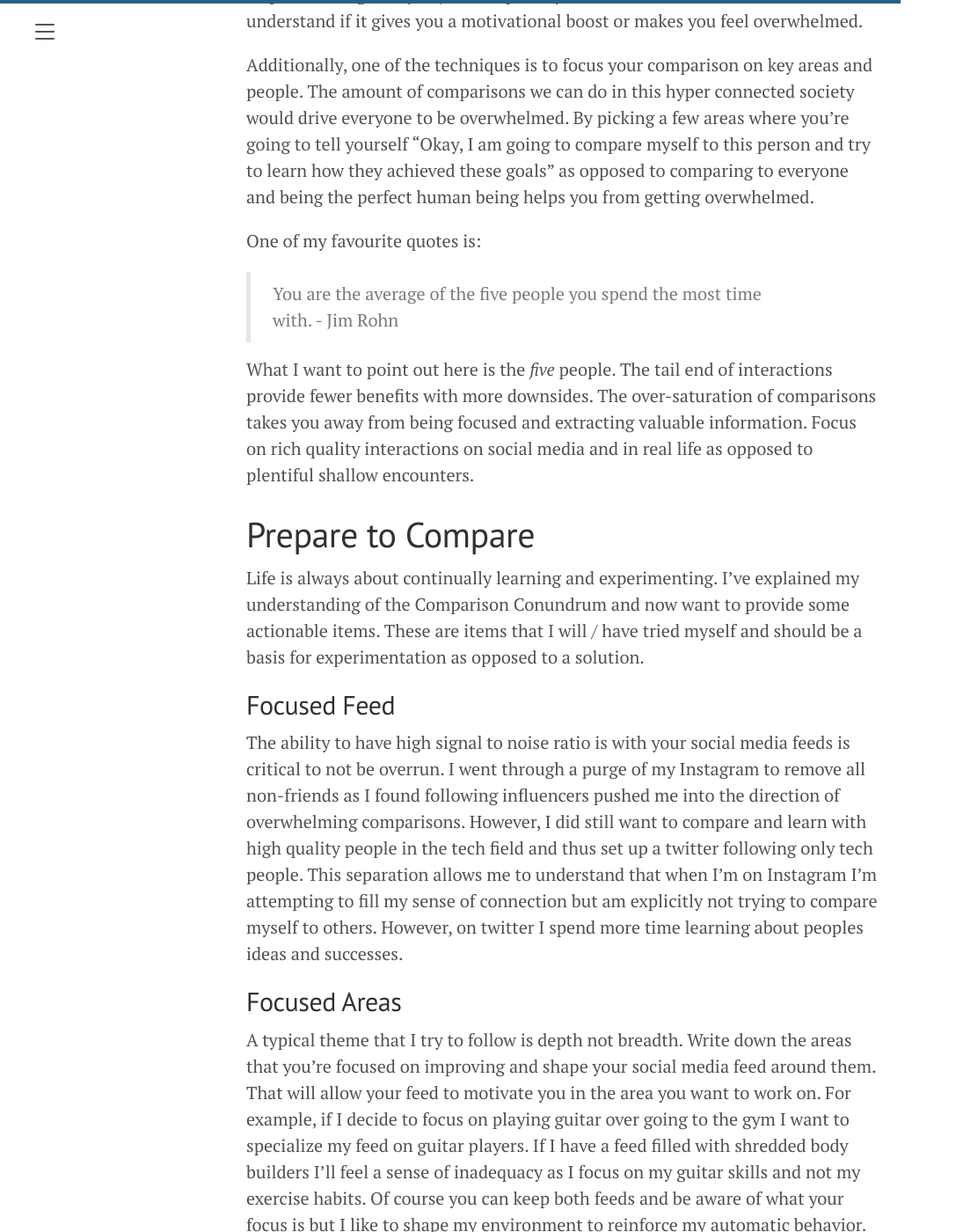
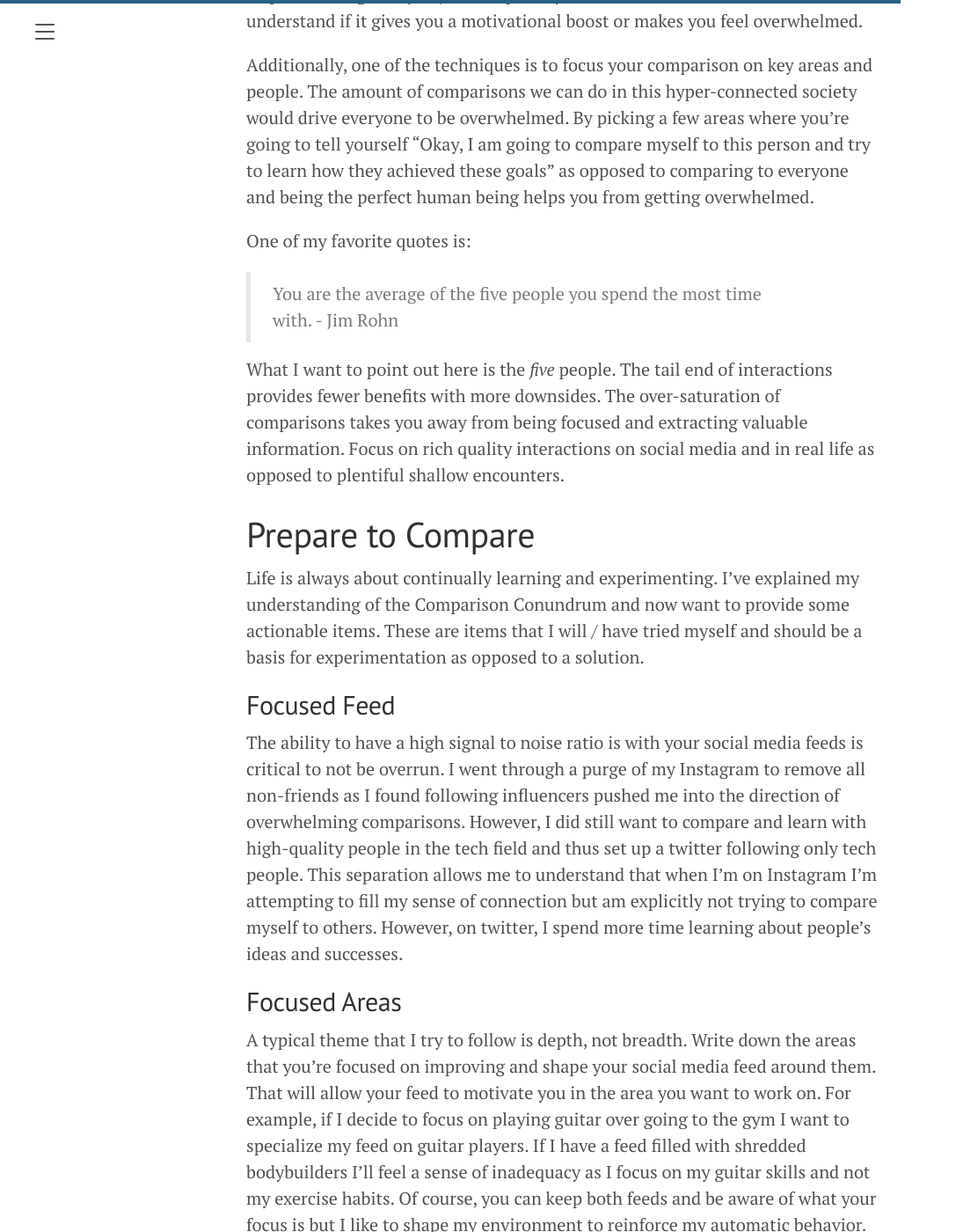
Before and after one commit to jqphu/blog, a Jekyll site: the page built from _posts/2020-08-13-comparison.md, in a window 1280 px wide and 1400 px high, scrolled down 1673 px. Shown: the whole window at 88% size, without its empty margins (0-1087 px from the left). Built offline with Jekyll 4.4.1, drawn with Linux system fonts in a browser that asks for light colours; a script that is not in the unit is left out; some of the changed text lies outside the part shown.

Commit message:
[2020-08-13] Fix grammar
More grammar fixes

```diff
--- a/_posts/2020-08-13-comparison.md
+++ b/_posts/2020-08-13-comparison.md
@@ -25,7 +25,7 @@ and you can't help but be jealous as you prepare for your 9-5 tomorrow morning.
 * You see Bob post he got a promotion whilst you're still struggling with your day to day.
 
 The problem is you end up comparing your entire life to the highlight reel of somebody else's without seeing all the
-ups and downs that come with it. In fact you're not comparing the highlight reel of a single person
+ups and downs that come with it. In fact, you're not comparing the highlight reel of a single person
 but rather mentally creating a model of the perfect person. You merge John, Jane and Bob to a single
 entity who just got a promotion, is fit and is currently on a holiday. You do not see the hours John
 spent waking up before dawn being at the gym and the overtime Jane and Bob spent slaving away to
@@ -50,16 +50,16 @@ first step is noticing that you just compared yourself with someone else and und
 you a motivational boost or makes you feel overwhelmed.
 
 Additionally, one of the techniques is to focus your comparison on key areas and people. The
-amount of comparisons we can do in this hyper connected society would drive everyone to be
+amount of comparisons we can do in this hyper-connected society would drive everyone to be
 overwhelmed. By picking a few areas where you're going to tell yourself "Okay, I am going to
 compare myself to this person and try to learn how they achieved these goals" as opposed to
 comparing to everyone and being the perfect human being helps you from getting overwhelmed.
 
-One of my favourite quotes is:
+One of my favorite quotes is:
 
 > You are the average of the five people you spend the most time with. - Jim Rohn
 
-What I want to point out here is the *five* people. The tail end of interactions provide fewer
+What I want to point out here is the *five* people. The tail end of interactions provides fewer
 benefits with more downsides. The over-saturation of comparisons takes you away from being focused
 and extracting valuable information. Focus on rich quality interactions on social media and in real
 life as opposed to plentiful shallow encounters.
@@ -72,28 +72,28 @@ tried myself and should be a basis for experimentation as opposed to a solution.
 
 ## Focused Feed
 
-The ability to have high signal to noise ratio is with your social media feeds is critical to not be
+The ability to have a high signal to noise ratio is with your social media feeds is critical to not be
 overrun. I went through a purge of my Instagram to remove all non-friends as I found following
 influencers pushed me into the direction of overwhelming comparisons. However, I did still want to
-compare and learn with high quality people in the tech field and thus set up a twitter following
+compare and learn with high-quality people in the tech field and thus set up a twitter following
 only tech people. This separation allows me to understand that when I'm on Instagram I'm attempting
 to fill my sense of connection but am explicitly not trying to compare myself to others. However, on
-twitter I spend more time learning about peoples ideas and successes.
+twitter, I spend more time learning about people's ideas and successes.
 
 ## Focused Areas
 
-A typical theme that I try to follow is depth not breadth. Write down the areas that you're focused
+A typical theme that I try to follow is depth, not breadth. Write down the areas that you're focused
 on improving and shape your social media feed around them. That will allow your feed to motivate you
 in the area you want to work on. For example, if I decide to focus on playing guitar over going to
-the gym I want to specialize my feed on guitar players. If I have a feed filled with shredded body
-builders I'll feel a sense of inadequacy as I focus on my guitar skills and not my exercise habits.
-Of course you can keep both feeds and be aware of what your focus is but I like to shape my
+the gym I want to specialize my feed on guitar players. If I have a feed filled with shredded
+bodybuilders I'll feel a sense of inadequacy as I focus on my guitar skills and not my exercise
+habits.  Of course, you can keep both feeds and be aware of what your focus is but I like to shape my
 environment to reinforce my automatic behavior.
 
 ## Disconnect to Reconnect
 
 Cal Newport in his book [Digital Minimalism](https://www.calnewport.com/books/digital-minimalism/) talks about
-a digital detox. Take a break from social media and slowly bring things back in where you recognize
+taking a digital detox. Take a break from social media and slowly bring things back in where you recognize
 the value. Break out of the mindless cycle and take a third-person perspective on which types of
 comparison are beneficial and which are not.
 
```
Also changed, not shown: other parts of _posts/2020-08-13-comparison.md (+4 -4 lines).
